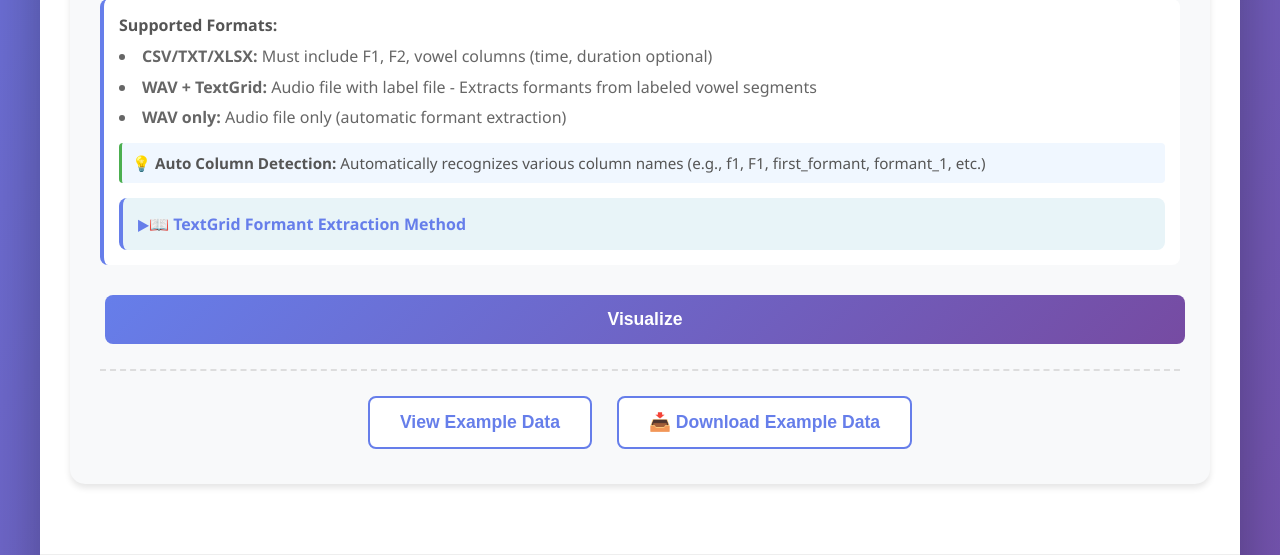
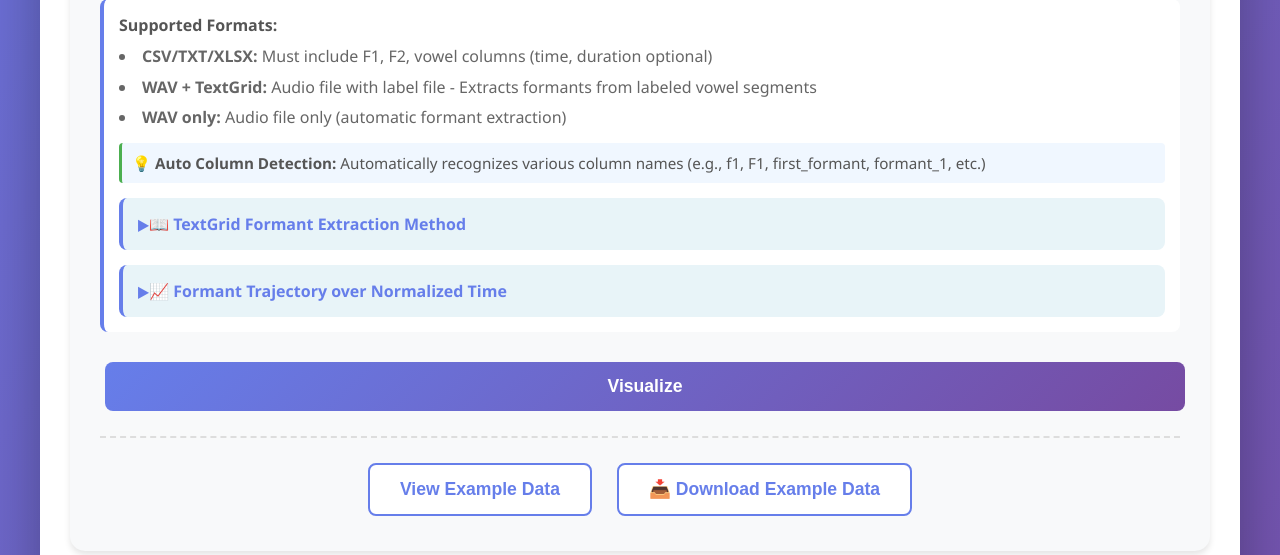
Before and after one commit to exphon/vowelspace, a Flask app: page / in a window 1280 px wide. Shown: the part 1102-1657 px from the top of the page. Run offline with Flask 3, Linux system fonts and the light colour scheme; some libraries are stand-ins or nearby versions.

Commit message:
Add a web help block for the normalized-time formant trajectory plot
Input requirements, example CSV, steps, and how to read the shared axis,
fixed y range with the F3 rule, end labels and mean lines.

Co-Authored-By: Claude Fable 5.1 <noreply@anthropic.com>

```diff
--- a/static/style.css
+++ b/static/style.css
@@ -615,6 +615,17 @@ footer {
     font-size: 0.9em;
 }
 
+.method-details .method-example {
+    margin: 6px 0 12px;
+    padding: 10px;
+    background: #f7f8fb;
+    border: 1px solid #e3e6ee;
+    border-radius: 4px;
+    font-size: 0.85em;
+    line-height: 1.4;
+    overflow-x: auto;
+}
+
 .method-details .method-refs {
     margin-top: 12px;
     font-size: 0.85em;
--- a/templates/index.html
+++ b/templates/index.html
@@ -152,6 +152,49 @@
 
                                     <p class="note-box">📊 <strong>Result:</strong> each vowel interval yields one F1/F2/F3/F4 measurement, taken with a ceiling tuned to that speaker’s voice. Auto mode adds a few seconds per speaker.</p>
                                     <p class="method-refs"><strong>References:</strong> Escudero, Boersma, Rauber &amp; Bion (2009), <em>JASA</em> 126(3), 1379–1393 · Feinberg (2019), <em>Automated Formant Ceiling Settings</em>, OSF Registries, doi:10.17605/OSF.IO/PDWCB · Barreda (2021), Fast Track, <em>Linguistics Vanguard</em> 7(1) · Boersma &amp; Weenink, Praat manual, “Sound: To Formant (burg)…”.</p>
+                                </div>
+                            </details>
+
+                            <details class="extraction-method">
+                                <summary><strong>📈 Formant Trajectory over Normalized Time</strong></summary>
+                                <div class="method-details">
+                                    <p>Use this plot to compare <em>how formants move inside a vowel</em> (diphthongization, transitions) across productions and speakers. Because productions differ in length, the time of each one is rescaled to 0 (onset) – 1 (offset) so trajectories can be overlaid.</p>
+
+                                    <h4>1 · Prepare the data (CSV/TXT/XLSX)</h4>
+                                    <ul>
+                                        <li><strong>At least two time points per production</strong>, e.g. values at 20·35·50·65·80% of the vowel, or every 10 ms.</li>
+                                        <li><strong>Required columns:</strong> <code>vowel, F1, F2, time</code>. An <code>F3</code> column adds a dotted F3 line.</li>
+                                        <li><strong>How productions are separated:</strong> by <code>native_language</code>, <code>speaker</code> and <code>vowel</code>, plus one of <code>token, token_id, item, word, rep, repetition, file, id</code> when present. If one speaker produced the same vowel several times, include one of those columns or all repetitions merge into a single line.</li>
+                                        <li><code>time</code> may be absolute seconds or already normalized (0–1 or 0–100); only the order and spacing within a production matter.</li>
+                                        <li>Productions with a single point are skipped. WAV + TextGrid extraction gives one point per vowel interval, so it is not suitable here; measure several points per interval instead.</li>
+                                    </ul>
+                                    <p><strong>Example</strong> (two speakers, /ai/, repeated tokens, with F3):</p>
+<pre class="method-example">speaker,vowel,token,time,F1,F2,F3
+SP01,ai,1,0.00,720,1250,2600
+SP01,ai,1,0.50,520,1850,2700
+SP01,ai,1,1.00,330,2300,2800
+SP01,ai,2,0.00,700,1300,2580
+SP01,ai,2,1.00,340,2280,2790
+SP02,ai,1,0.00,760,1200,2550
+SP02,ai,1,1.00,350,2250,2760</pre>
+
+                                    <h4>2 · Run</h4>
+                                    <ol>
+                                        <li>Upload the file and choose <strong>Visualization Type → Formant Trajectory over Normalized Time</strong>.</li>
+                                        <li>Optionally pick a <strong>Formant Scale</strong> (Bark/ERB/Mel); values and axis are converted together.</li>
+                                        <li>Click <strong>Visualize</strong>.</li>
+                                    </ol>
+
+                                    <h4>3 · Read the plot</h4>
+                                    <ul>
+                                        <li><strong>One shared frequency axis:</strong> F1, F2 and F3 are drawn in the same panel. <strong>Colour = vowel, line style = formant</strong> (F1 solid, F2 dashed, F3 dotted); the legend’s “Line style” group shows grey samples.</li>
+                                        <li><strong>Fixed y axis:</strong> 0–3000 Hz regardless of which vowels are present, so plots are directly comparable. If an <code>F3</code> column exists the top is raised to <strong>max(F3) × 1.2</strong> (never below 3000 Hz). With Bark/ERB/Mel the same range is converted (3000 Hz ≈ 15.7 Bark).</li>
+                                        <li><strong>End labels:</strong> each line ends with its formant name (F1/F2/F3) in the vowel colour. For vowels with several productions the label sits on the mean line only.</li>
+                                        <li><strong>Individual vs. mean:</strong> a vowel with one production is a single bold line; with two or more, each production is a thin translucent line and the <strong>mean trajectory</strong> (interpolated on a 21-point grid) is bold. The legend shows the count, e.g. “a (mean of 6)”.</li>
+                                        <li><strong>Interaction:</strong> click a legend item to hide/show a vowel (all its formants together), double-click to isolate it; hover for vowel, speaker/token, value, normalized time and original time.</li>
+                                        <li><strong>Interpretation example:</strong> mean F1 falling while F2 rises means the tongue moves higher and more front during the vowel, as in /ai/. Thin lines spread widely around the mean indicate large between-production variability.</li>
+                                    </ul>
+                                    <p class="note-box">📊 <strong>API:</strong> <code>POST /upload</code> with <code>viz_type=trajectory_time</code>.</p>
                                 </div>
                             </details>
                         </div>
```
